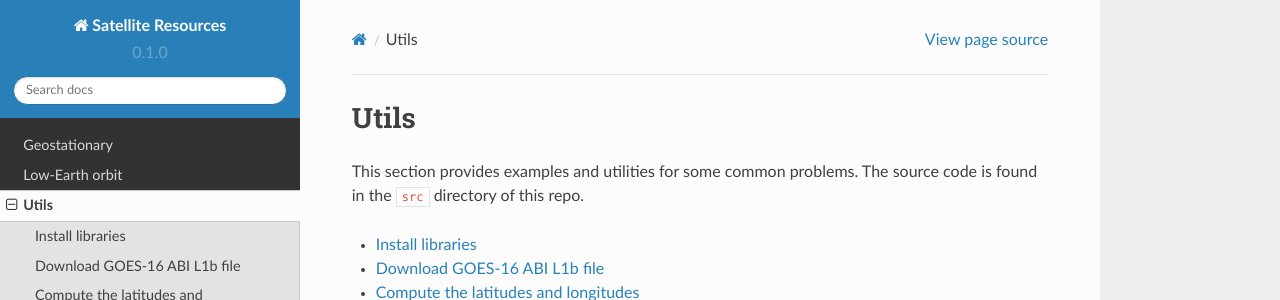
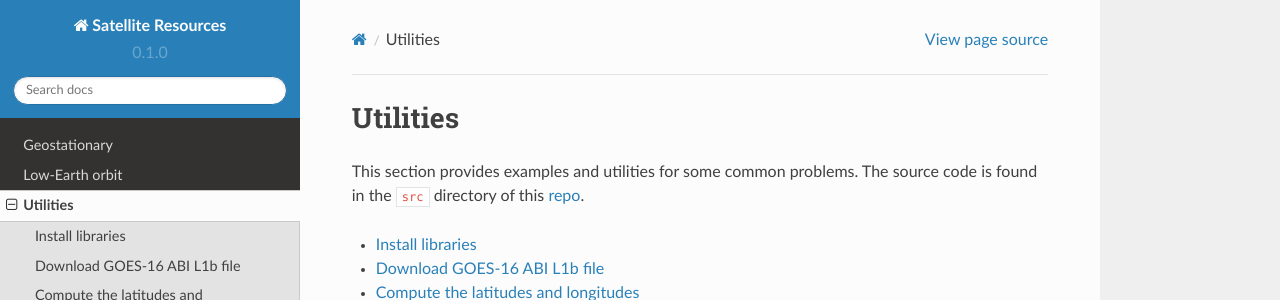
Before and after one commit to jlc248/satellite-resources, a Sphinx documentation site: the page built from docs/source/Utils.rst, in a window 1280 px wide. Shown: the top 300 px of the page. Built offline with Sphinx 7.4.7 and the Read the Docs theme 2.0.0, drawn with Linux system fonts in a browser that asks for light colours; pages that are not in the unit, such as notebooks, are missing from menus.

Commit message:
Update Utils.rst

```diff
--- a/docs/source/Utils.rst
+++ b/docs/source/Utils.rst
@@ -1,10 +1,10 @@
-Utils
-=====
+Utilities
+=========
 
-This section provides examples and utilities for some common problems. The source code is found in the ``src`` directory of this repo.
+This section provides examples and utilities for some common problems. The source code is found in the ``src`` directory of this `repo <https://github.com/jlc248/satellite-resources/blob/main/src>`_.
 
 .. toctree::
-    :maxdepth: 2
+    :maxdepth: 3
 
     Parallax
     Satellite-Zenith Angle
```
